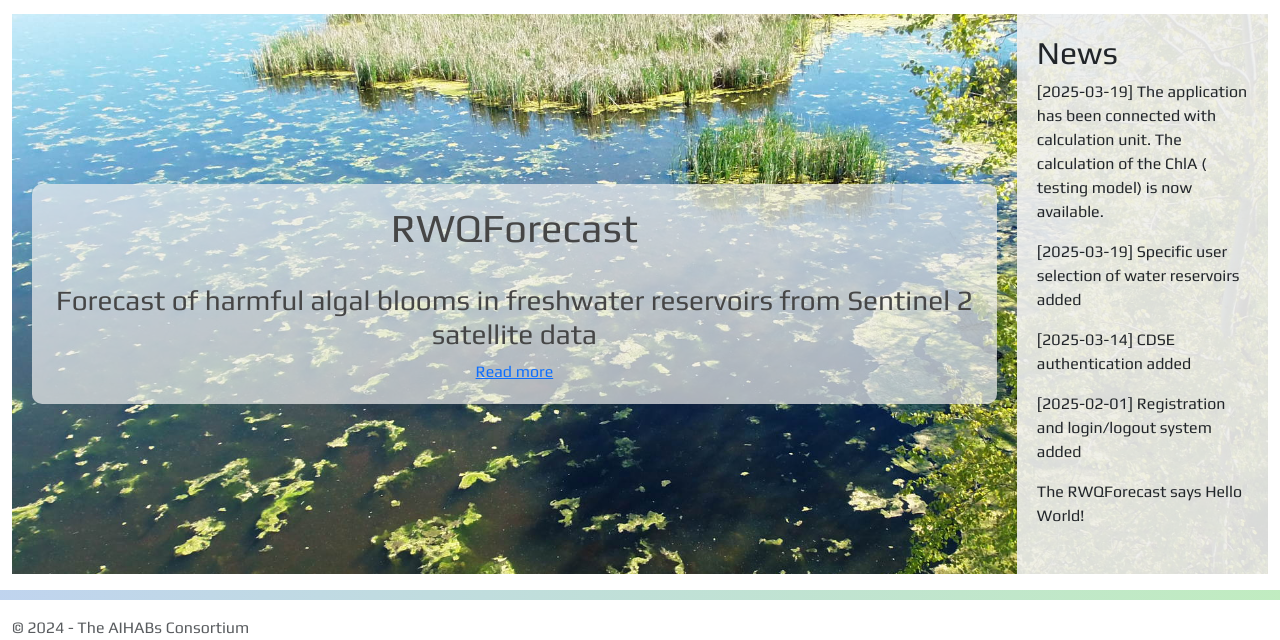
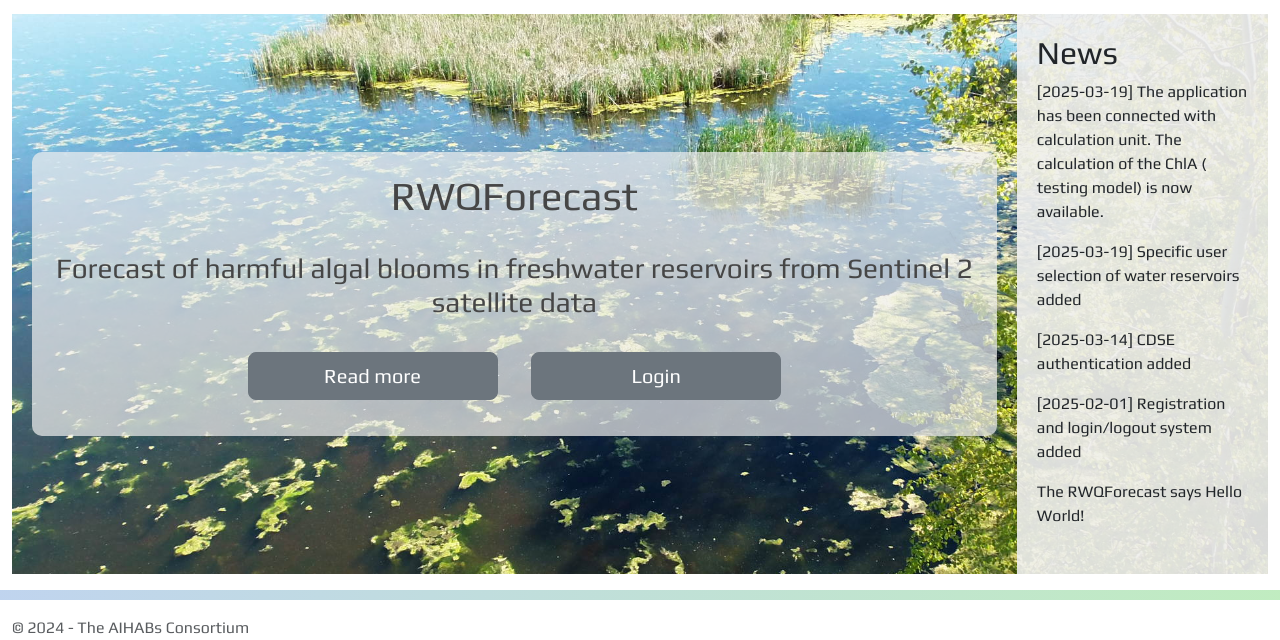
Before and after one commit to JakubBrom/RWQForecast, a Python web app: template templates/index.html in a window 1280 px wide. Shown: the part 56-696 px from the top of the page. Run offline with Jinja, Linux system fonts and the light colour scheme; the template is opened without the code that fills it, so the values that code supplies are empty; some libraries are stand-ins or nearby versions.

Commit message:
A button for login and Analysis added

```diff
--- a/templates/index.html
+++ b/templates/index.html
@@ -10,8 +10,22 @@
                 </br>
 
                 <h3>Forecast of harmful algal blooms in freshwater reservoirs from Sentinel 2 satellite data</h3>
+            </br>
+                <p>
 
-                <a href='/about'>Read more</a>
+                    <button type="button" class="btn btn-secondary btn-lg" onclick="window.location.href='/about'" style="width: 250px; margin-right: 30px;">Read more</button>
+
+
+                {% if current_user.is_authenticated %}
+
+                    <button type="button" class="btn btn-secondary btn-lg" onclick="window.location.href='/results'" style="width: 250px;">Analysis</button>
+
+                {% else %}
+
+                    <button type="button" class="btn btn-secondary btn-lg" onclick="window.location.href='/login'" style="width: 250px;">Login</button>
+
+                {% endif %}
+                </p>
             </div>
         </div>
 
```
